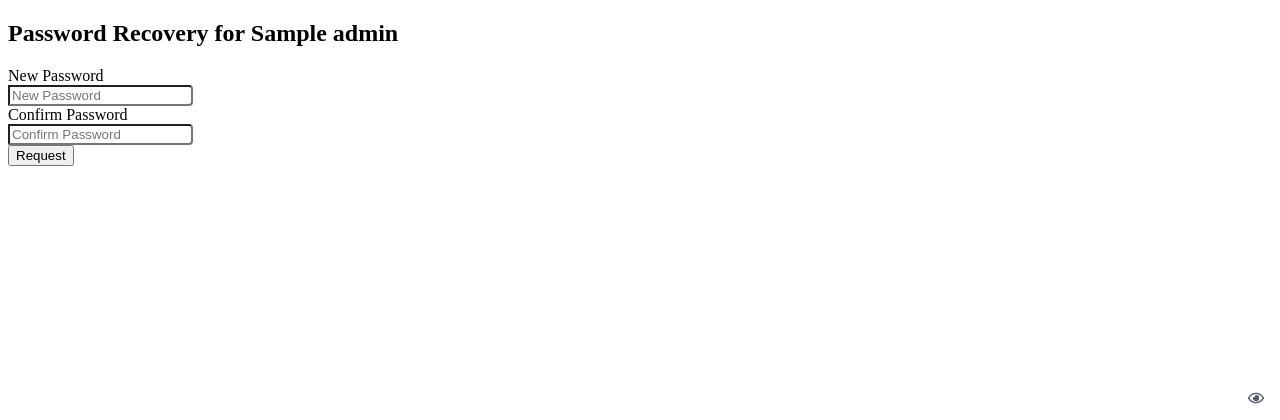
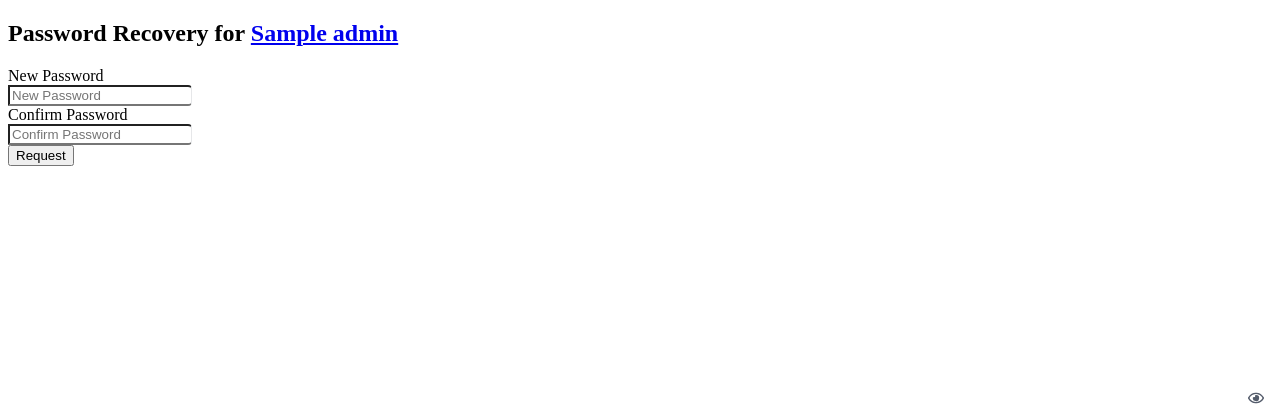
Before and after one commit to baza-trainee/1001-songs-backend, a Python web app: template templates/forgot_password.html in a window 1280 px wide. Shown: the top 420 px of the page. Run offline with Jinja, Linux system fonts and the light colour scheme; the template is opened without the code that fills it: most values are stand-ins (such as "Sample title", 1, 10 or a date in 2020).

Commit message:
fix: style for password field

```diff
--- a/static/css/main.css
+++ b/static/css/main.css
@@ -1,7 +1,9 @@
 :root {
     --table-border-color-inner: rgba(97, 114, 118, 0.16);
     --table-border-color-outer: rgba(29, 39, 59, 0.2);
-    --tblr-border-radius: 4px
+    --tblr-border-radius: 4px;
+    --tblr-border-width: 1px;
+    --tblr-border-color: #e6e7e9;
   }
 
 div[class^="ql-editor"] {
@@ -217,6 +219,9 @@ input[type="password"]::-webkit-reveal {
     border-top-right-radius: var(--tblr-border-radius);
     border-bottom-right-radius: var(--tblr-border-radius)
 }
+.form-control:not(:last-child) {
+    border-right: var(--tblr-border-width) solid var(--tblr-border-color) !important;
+}
 .form-control.is-invalid {
     border-right: 1px solid var(--tblr-danger) !important
 }
--- a/templates/forgot_password.html
+++ b/templates/forgot_password.html
@@ -10,7 +10,8 @@
       autocomplete="off">
       {% endif %}
       <div class="card-body">
-        <h2 class="card-title text-center mb-4">Password Recovery for {{ admin.title }}</h2>
+        <h2 class="card-title text-center mb-4">Password Recovery for <a
+            href="{{ url_for('admin:login') }}"><b>{{ admin.title }}</b></a></h2>
         {% if error_message %}
         <div class="alert alert-danger" role="alert" id="errorAlert">
           {{ error_message }}
--- a/templates/login.html
+++ b/templates/login.html
@@ -3,7 +3,8 @@
 <div class="d-flex align-items-center justify-content-center vh-100">
   <form class="Fcol-lg-6 col-md-6 card card-md" action="{{ url_for('admin:login') }}" method="POST" autocomplete="off">
     <div class="card-body">
-      <h2 class="card-title text-center mb-4">Login to {{ admin.title }}</h2>
+      <h2 class="card-title text-center mb-4">Login to <a
+        href="{{ url_for('admin:login') }}"><b>{{ admin.title }}</b></a></h2>
       {% if error_message %}
       <div class="alert alert-danger" role="alert" id="errorAlert">
         {{ error_message }}
--- a/templates/toggle_password.html
+++ b/templates/toggle_password.html
@@ -1,5 +1,5 @@
 <div class="input-group-append">
-    <button type="button" class="btn btn-outline-secondary btn-toggle-password" onclick="togglePasswordVisibility('{{ input_id }}', 'eyeIcon-{{ input_id }}')">
+    <button type="button" class="btn btn-outline-secondary btn-toggle-password" onclick="togglePasswordVisibility('{{ input_id }}', 'eyeIcon-{{ input_id }}')" tabindex="-1">
         <span id="eyeIcon-{{ input_id }}">
             <svg stroke="currentColor" fill="currentColor" stroke-width="0" viewBox="0 0 576 512" height="1em" width="1em" xmlns="http://www.w3.org/2000/svg"><path d="M288 144a110.94 110.94 0 0 0-31.24 5 55.4 55.4 0 0 1 7.24 27 56 56 0 0 1-56 56 55.4 55.4 0 0 1-27-7.24A111.71 111.71 0 1 0 288 144zm284.52 97.4C518.29 135.59 410.93 64 288 64S57.68 135.64 3.48 241.41a32.35 32.35 0 0 0 0 29.19C57.71 376.41 165.07 448 288 448s230.32-71.64 284.52-177.41a32.35 32.35 0 0 0 0-29.19zM288 400c-98.65 0-189.09-55-237.93-144C98.91 167 189.34 112 288 112s189.09 55 237.93 144C477.1 345 386.66 400 288 400z"></path></svg>
         </span>
```
